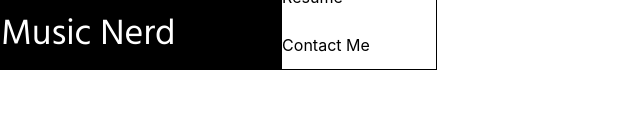
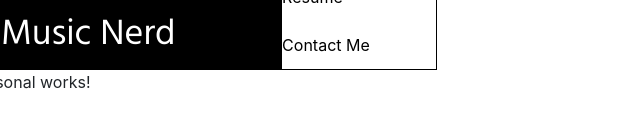
Before and after one commit to cjburri/personal-website, an Angular app: page / in a window 1280 px wide. Shown: the part 170-300 px from the top of the page, without its empty margins (0-640 px from the left). Built offline with nearby package versions, Linux system fonts and the light colour scheme.

Commit message:
implement the personal content section to the static menu

```diff
--- a/src/app/static-menu/static-menu.component.html
+++ b/src/app/static-menu/static-menu.component.html
@@ -7,8 +7,8 @@
     </div>
 </div>
 <div class="row">
-    <div class="col-12">
-        <!--personal content-->
+    <div class="col-12" style="padding: 0%;">
+        <app-personal></app-personal>
     </div>
 </div>
 <div class="row">
```
